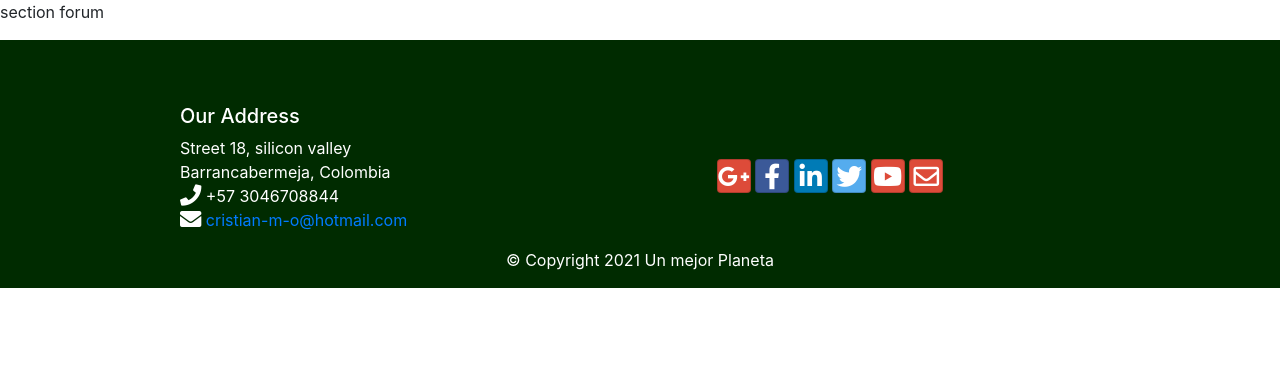
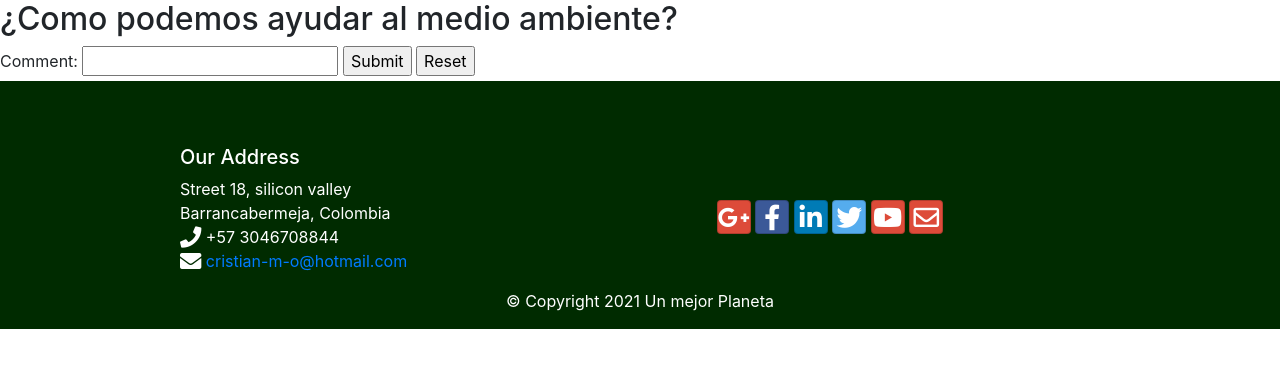
Before and after one commit to cristianMiranda-Oro/unmejorplaneta, a Django app: page /forum/ in a window 1280 px wide. Shown: the part 100-468 px from the top of the page. Run offline with Django 4.2, Linux system fonts and the light colour scheme; the visitor is signed in with stand-in values (Sample User, id 1); data that the repository does not hold is empty; some libraries are stand-ins or nearby versions.

Commit message:
forum part 1

```diff
--- /dev/null
+++ b/home/forms.py
@@ -0,0 +1,8 @@
+from django import forms
+from django.core.exceptions import ValidationError
+from django.core import validators
+
+class CommentForm(forms.Form):
+    comment = forms.CharField(
+        required=True, max_length=500, min_length=3, strip=True
+    )
--- a/home/templates/home/forum.html
+++ b/home/templates/home/forum.html
@@ -1,4 +1,5 @@
 {%extends "base_plantilla.html" %}
+{% load humanize %}
 
 {%block nav%}
 <li class="nav-item">
@@ -15,5 +16,39 @@
 {%endblock%}
 
 {%block content%}
-<p>section forum</p>
+
+<h2>
+    ¿Como podemos ayudar al medio ambiente?
+</h2>
+
+{%if user.is_authenticated%}
+
+    <form method="post" action="">
+        {% csrf_token %}
+        {{comment_form}}
+
+        <input type="submit" value="Submit">
+        <input type="reset" value="Reset">
+
+    </form>
+
+{%endif%}
+
+<div>
+{%for comment in comments%}
+
+<p> {{comment.text}}
+({{comment.updated_at|naturaltime}})
+
+{%if user == comment.owner%}
+    <a href="#">
+        <i class="fa fa-trash"></i>
+    </a>
+{%endif%}
+</p>
+
+{%endfor%}
+</div>
+
+
 {%endblock%}
--- a/home/views.py
+++ b/home/views.py
@@ -1,7 +1,13 @@
-from django.shortcuts import render
+from django.shortcuts import render, get_object_or_404, redirect
 from django.views import View
 from django.conf import settings
 from django.contrib.auth.forms import AuthenticationForm
+
+from django.urls import reverse
+from django.contrib.auth.mixins import LoginRequiredMixin
+
+from home.models import Comment
+from home.forms import CommentForm
 # Create your views here.
 
 class HomeView(View):
@@ -21,5 +27,32 @@ class AboutView(View):
         return render(request, 'home/about.html')
 
 class ForumView(View):
+
     def get(self, request):
-        return render(request, 'home/forum.html')
+        comments = Comment.objects.all().order_by('-updated_at')
+        comment_form = CommentForm()
+        contex = {
+            'comments': comments,
+            'comment_form': comment_form,
+        }
+        return render(request, 'home/forum.html', contex)
+
+    def post(self, request):
+        comment = Comment(text=request.POST['comment'], owner=request.user)
+        comment.save()
+        return redirect(reverse('forum'))
+
+
+class CommentCreateView(LoginRequiredMixin, View):
+    def post(self, request):
+        comment = Comment(text=request.POST['comment'], owner=request.user)
+        comment.save()
+        return redirect(reverse('home:forum'))
+
+class CommentDeleteView(LoginRequiredMixin, View):
+    model = Comment
+    #template_name = 'home/forum.html' #Probar esto
+
+    def get_success_url(self):
+        forum = self.object.forum
+        return reverse('home:forum')
--- a/unmejorplaneta/settings.py
+++ b/unmejorplaneta/settings.py
@@ -38,6 +38,7 @@ INSTALLED_APPS = [
     'django.contrib.sessions',
     'django.contrib.messages',
     'django.contrib.staticfiles',
+    'django.contrib.humanize',
 
     'home.apps.HomeConfig',
 ]
```
Also changed, not shown: home/models.py (+17 -0 lines), home/migrations/0001_initial.py (added), home/migrations/0002_remove_comment_created_at_remove_comment_updated_at.py (added), home/migrations/0003_comment_created_at_comment_updated_at.py (added).
